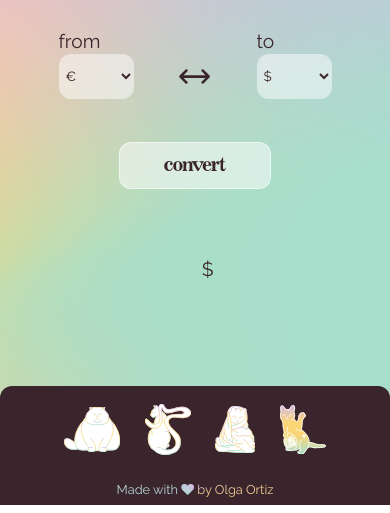
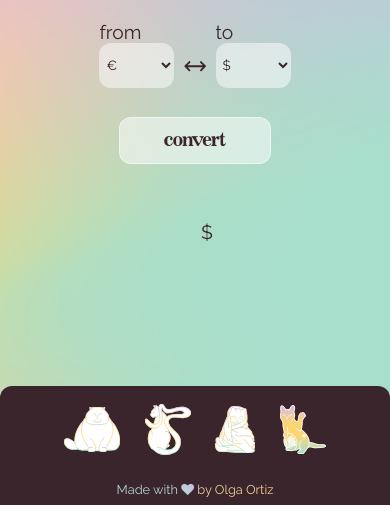
Before and after one commit to OlgaOrtiz/Converter, a website built with Vite: page coin_converter.html in a window 390 px wide. Shown: the part 331-844 px from the top of the page. Built offline with nearby package versions, Linux system fonts and the light colour scheme; no server answers.

Commit message:
- Changed the width and max-width for main and converter in converter.css for mobile width

```diff
--- a/assets/css/converter-media.css
+++ b/assets/css/converter-media.css
@@ -4,6 +4,7 @@
 @media (max-width: 480px){
     main{
         height: 64vh;
+        width: 85%;
     }
 
     #weight{
@@ -25,7 +26,7 @@
     footer{
         max-width: 100%;
         border-top-left-radius: 0px;
-        border-top-right-radius: none;
+        border-top-right-radius: 0px;
     }
 }
 
--- a/assets/css/converter.css
+++ b/assets/css/converter.css
@@ -21,7 +21,8 @@ main{
     align-content: center;
     align-items: center;
     justify-content: center;
-    width: 400px;
+    width: 50%;
+    max-width: 400px;
 }
 
 .page-title{
@@ -33,7 +34,7 @@ main{
 }
 
 #converter{
-    width: 300px;
+    width: 70%;
     max-width: 395px;
     min-height: 40.5vh;
     max-height: 50.5vh;
```
